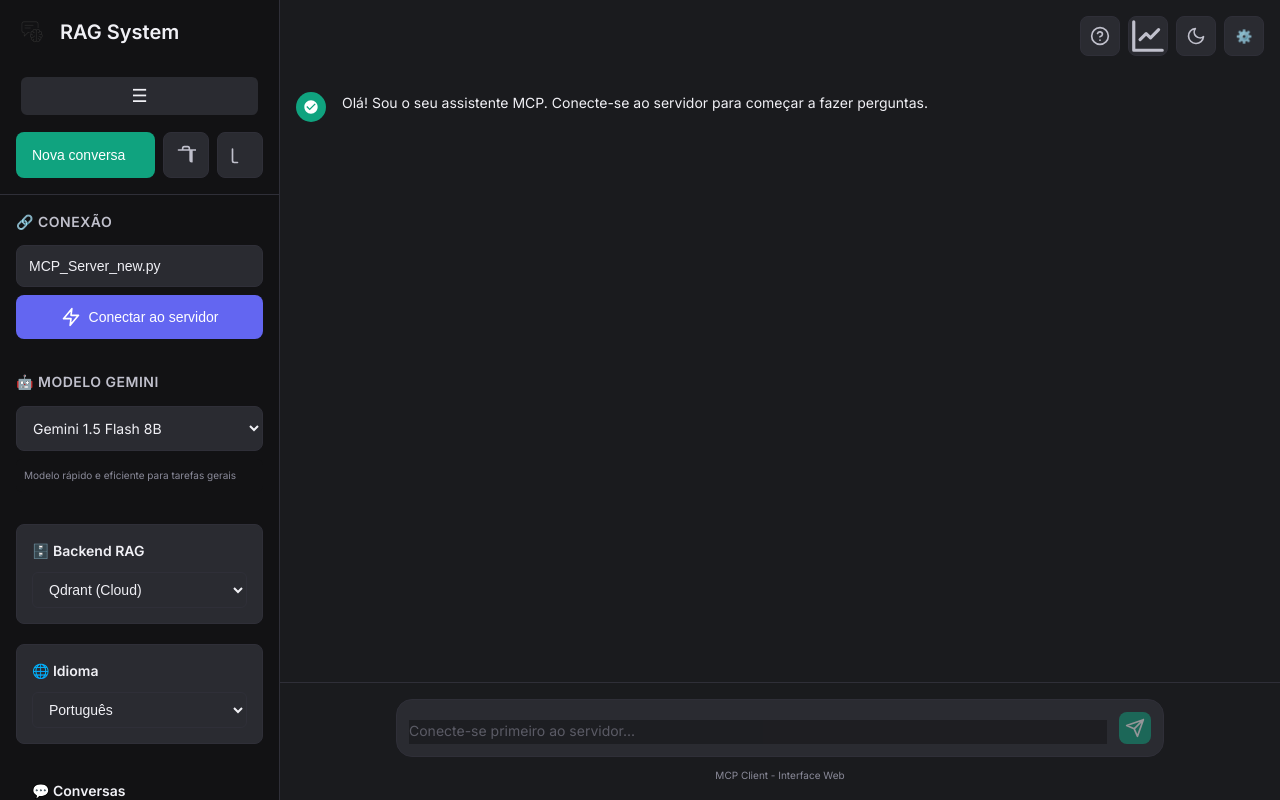
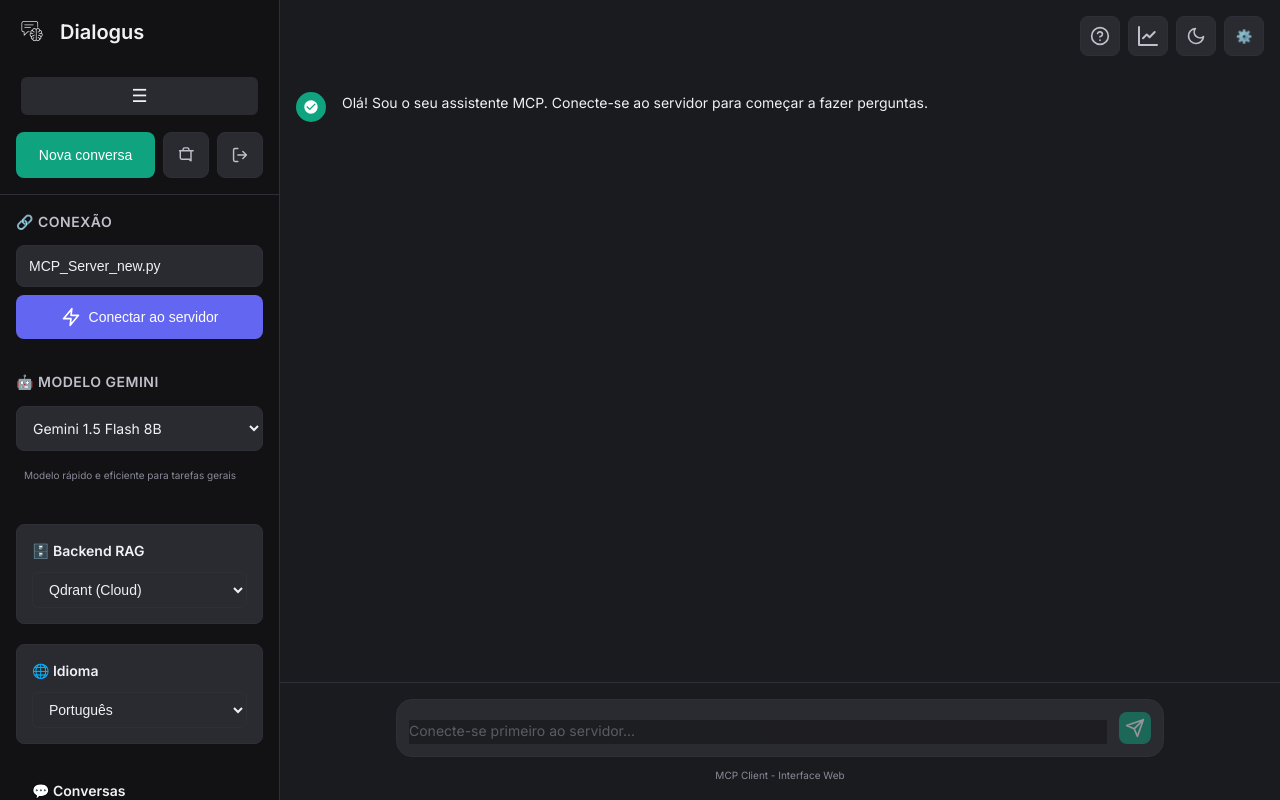
Before and after one commit to RicardoKermit/MCP-RAG, a Flask app: page / in a window 1280 px wide. Run offline with Flask 3, Linux system fonts and the light colour scheme; the visitor is signed in with stand-in values (Sample User, id 1); data that the repository does not hold is empty.

Commit message:
Commit #040
- Small changes to css
- New aplications name

```diff
--- a/templates/login.html
+++ b/templates/login.html
@@ -3,8 +3,8 @@
 <head>
     <meta charset="UTF-8">
     <meta name="viewport" content="width=device-width, initial-scale=1.0">
-    <title>Login - RAG System</title>
-    <link rel="icon" type="image/png" href="{{ url_for('static', filename='images/icon.png') }}">
+    <title>Login - Dialogus</title>
+    <link rel="icon" type="image/png" href="{{ url_for('static', filename='images/icon_white.png') }}">
     <link href="https://fonts.googleapis.com/css2?family=Inter:wght@300;400;500;600;700&display=swap" rel="stylesheet">
     <link rel="stylesheet" href="{{ url_for('static', filename='css/style.css') }}">
     <style>
--- a/templates/settings.html
+++ b/templates/settings.html
@@ -2,9 +2,11 @@
 <html lang="en">
 <head>
   <meta charset="UTF-8">
-  <title>⚙️ Settings</title>
+  <title>Settings - Dialogus</title>
   <link rel="stylesheet" href="{{ url_for('static', filename='css/style.css') }}">
   <script src="https://cdn.jsdelivr.net/npm/marked/marked.min.js"></script>
+  <link rel="icon" type="image/png" href="{{ url_for('static', filename='images/icon_white.png') }}">
+  <link href="https://fonts.googleapis.com/css2?family=Inter:wght@300;400;500;600;700&display=swap" rel="stylesheet">
 
 </head>
 <body>
--- a/templates/simple.html
+++ b/templates/simple.html
@@ -3,8 +3,8 @@
 <head>
     <meta charset="UTF-8">
     <meta name="viewport" content="width=device-width, initial-scale=1.0">
-    <title>RAG System - Interface Web</title>
-    <link rel="icon" type="image/png" href="{{ url_for('static', filename='images/icon.png') }}">
+    <title>Dialogus</title>
+    <link rel="icon" type="image/png" href="{{ url_for('static', filename='images/icon_white.png') }}">
     <script src="https://cdn.jsdelivr.net/npm/marked/marked.min.js"></script>
     <link rel="stylesheet" href="{{ url_for('static', filename='css/style.css') }}">
     <link href="https://fonts.googleapis.com/css2?family=Inter:wght@300;400;500;600;700&display=swap" rel="stylesheet">
@@ -16,25 +16,30 @@
         <div class="sidebar" id="sidebar">
             <div class="sidebar-header">
                 <div class="app-brand">
-                    <img src="{{ url_for('static', filename='images/icon.png') }}" alt="RAG System" class="app-logo">
-                    <h2 class="app-title">RAG System</h2>
+                    <img src="{{ url_for('static', filename='images/icon_white.png') }}" alt="RAG System" class="app-logo" id="appLogo">
+                    <h2 class="app-title">Dialogus</h2>
                 </div>
                 <button onclick="toggleSidebar()" class="sidebar-toggle"  title="Expandir/Colapsar">☰</button>
                 <div class="sidebar-header-buttons">
                     <button class="new-chat-btn" onclick="newChat()">
-
                         <span id="newChatText">Nova conversa</span>
                     </button>
+                    <!-- Botão Limpar Histórico -->
                     <button class="clear-history-btn" onclick="clearHistory()" title="Limpar histórico">
-                        <svg viewBox="0 0 24 24" fill="none" xmlns="http://www.w3.org/2000/svg">
-                            <path d="M3 6h18M8 6V4a2 2 0 0 1 2-2h4a2 2 0 0 1 2 2v2m3 0v14a2 2 0 0 1-2-2V6h14z" stroke="currentColor" stroke-width="2" stroke-linecap="round" stroke-linejoin="round"/>
+                        <svg viewBox="-2 -2 28 28" fill="none" xmlns="http://www.w3.org/2000/svg" overflow="visible">
+                            <path d="M3 6h18M8 6V4a2 2 0 0 1 2-2h4a2 2 0 0 1 2 2v2m3 0v14a2 2 0 0 1-2-2H6a2 2 0 0 1-2-2V6h18z"
+                                stroke="currentColor" stroke-width="2" stroke-linecap="round" stroke-linejoin="round"/>
                         </svg>
                     </button>
+
+                    <!-- Botão Terminar Sessão -->
                     <button class="logout-btn" onclick="logout()" title="Terminar sessão">
-                        <svg viewBox="0 0 24 24" fill="none" xmlns="http://www.w3.org/2000/svg">
-                            <path d="M9 21H5a2 2 0 0 1-2-2V5a2 20 0 1 2-2h4M16 17l5-5-5-5M21 12H9" stroke="currentColor" stroke-width="2" stroke-linecap="round" stroke-linejoin="round"/>
+                        <svg viewBox="-2 -2 28 28" fill="none" xmlns="http://www.w3.org/2000/svg" overflow="visible">
+                            <path d="M9 21H5a2 2 0 0 1-2-2V5a2 2 0 0 1 2-2h4M16 17l5-5-5-5M21 12H9"
+                                stroke="currentColor" stroke-width="2" stroke-linecap="round" stroke-linejoin="round"/>
                         </svg>
                     </button>
+
                 </div>
             </div>
 
--- a/templates/static/css/style.css
+++ b/templates/static/css/style.css
@@ -1717,3 +1717,18 @@ body {
     padding-bottom: 20px;
 
 }
+
+/* Garantir que todos os ícones dentro de botões aparecem completos */
+button svg {
+    width: 24px;
+    height: 24px;
+    overflow: visible;     /* evita cortes */
+    display: block;        /* elimina alinhamentos estranhos */
+}
+
+/* Opcional: centralizar melhor o SVG dentro do botão */
+button {
+    display: flex;
+    align-items: center;
+    justify-content: center;
+}
--- a/templates/static/js/app.js
+++ b/templates/static/js/app.js
@@ -504,6 +504,7 @@ async function checkStatus() {
 function toggleDarkMode() {
     const html = document.documentElement;
     const toggle = document.getElementById('darkModeToggle');
+    const logo = document.getElementById('appLogo');
 
     if (html.getAttribute('data-theme') === 'light') {
         html.removeAttribute('data-theme');
@@ -513,6 +514,10 @@ function toggleDarkMode() {
             </svg>
         `;
         localStorage.setItem('theme', 'dark');
+
+        // trocar para logotipo branco
+        logo.src = "/static/images/icon_white.png";
+
     } else {
         html.setAttribute('data-theme', 'light');
         toggle.innerHTML = `
@@ -521,8 +526,12 @@ function toggleDarkMode() {
             </svg>
         `;
         localStorage.setItem('theme', 'light');
-    }
-}
+
+        // voltar ao logotipo normal
+        logo.src = "/static/images/icon.png";
+    }
+}
+
 
 async function loadLanguage() {
     const savedLanguage = localStorage.getItem('language') || 'pt';
--- a/templates/statistics.html
+++ b/templates/statistics.html
@@ -3,7 +3,7 @@
 <head>
     <meta charset="UTF-8">
     <meta name="viewport" content="width=device-width, initial-scale=1.0">
-    <title>Estatísticas do Sistema RAG</title>
+    <title>Estatísticas - Dialogus</title>
     <link href="https://cdn.jsdelivr.net/npm/bootstrap@5.3.0/dist/css/bootstrap.min.css" rel="stylesheet">
     <link href="https://cdnjs.cloudflare.com/ajax/libs/font-awesome/6.4.0/css/all.min.css" rel="stylesheet">
     <script src="https://cdn.jsdelivr.net/npm/chart.js"></script>
```
Also changed, not shown: templates/static/images/icon_white.png (added).
